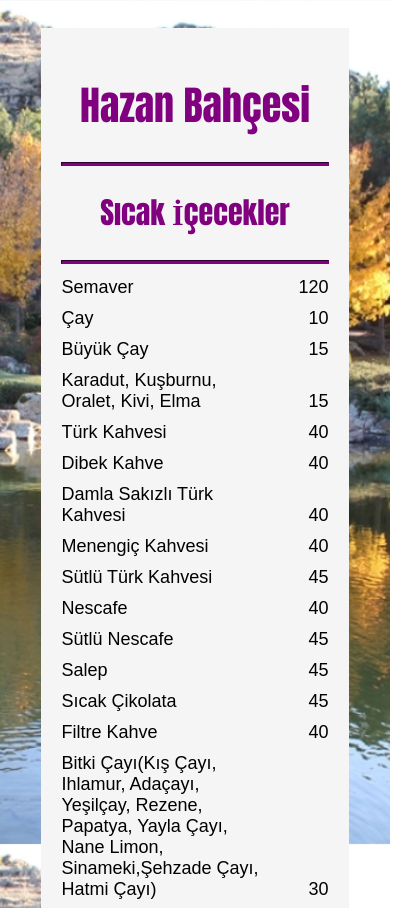
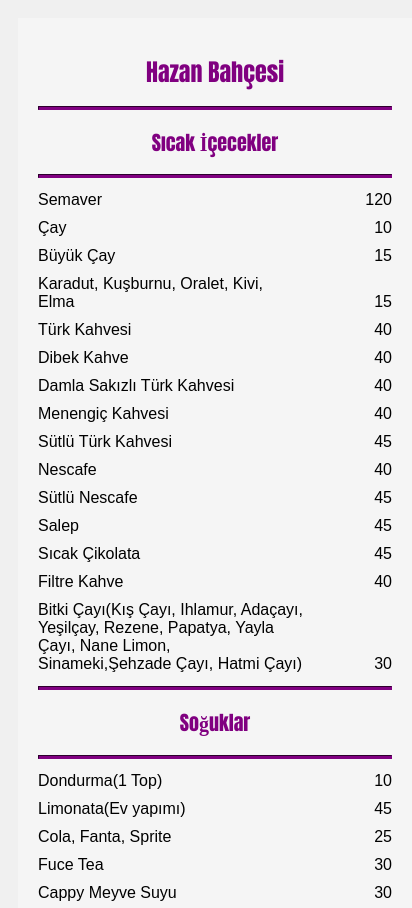
Before and after one commit to Rdonek/Hazan-Bah-esi, a plain HTML site: page index.htm in a window 390 px wide. Shown: the top 908 px of the page, 412 px wide, since content can reach past the window. Drawn offline with Linux system fonts and the light colour scheme.

Commit message:
styles.css

```diff
--- a/styles.css
+++ b/styles.css
@@ -22,7 +22,9 @@ body {
   font-style: italic;
 }
 
-  h1, h2, p {
+h1,
+h2,
+p {
   text-align: center;
 }
 
@@ -45,7 +47,8 @@ body {
   margin-top: 25px;
 }
 
-  h1, h2 {
+h1,
+h2 {
   font-family: Impact, serif;
 }
 
@@ -56,7 +59,8 @@ body {
   font-size: 18px;
 }
 
-  .flavor, .dessert {
+.flavor,
+.dessert {
   text-align: left;
   width: 75%;
 }
@@ -65,3 +69,29 @@ body {
   text-align: right;
   width: 25%
 }
+
+@media (max-width: 768px) {
+  body {
+    background-image: none;
+    /* Arka plan resmini kaldırın */
+    background-color: #f0f0f0;
+    padding: 10px;
+  }
+
+  .menu {
+    width: 100%;
+    margin: 0;
+  }
+
+  h1 {
+    font-size: 24px;
+  }
+
+  h2 {
+    font-size: 20px;
+  }
+
+  .item p {
+    font-size: 16px;
+  }
+}
```
Lines whose indentation alone changed are shown as unchanged.
